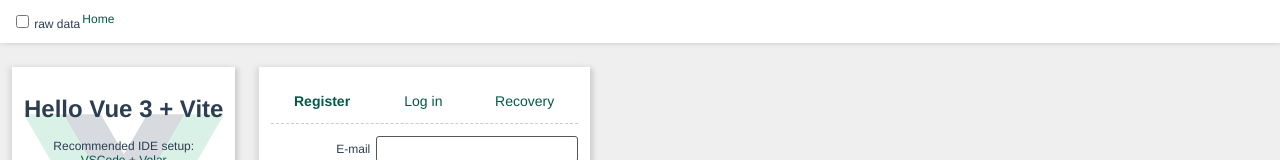
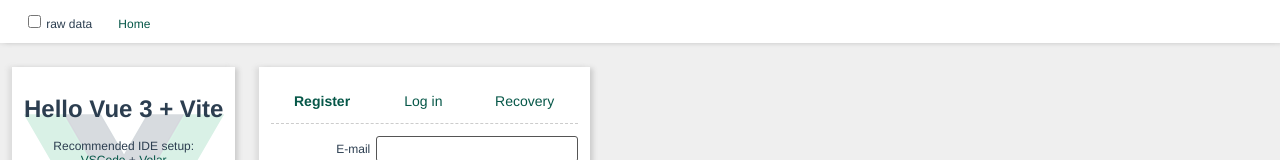
Before and after one commit to 747500/zm-front-test, a Vue app: page / in a window 1280 px wide. Shown: the top 160 px of the page. Built offline with nearby package versions, Linux system fonts and the light colour scheme; no server answers.

Commit message:
fixes home/lk boxes

```diff
--- a/src/App.vue
+++ b/src/App.vue
@@ -129,6 +129,12 @@ input[readonly] {
   margin: 0 0 1em 0;
   box-shadow: .32em .12em .4em #ccc, -.32em 0 .4em #ddd;
   background-color: #fff;
+  align-items: baseline;
+}
+
+.settings > * {
+  margin-left: 1em;
+  margin-right: 1em;
 }
 
 .app-menu {
--- a/src/Home.vue
+++ b/src/Home.vue
@@ -14,7 +14,7 @@ div(v-if="store.getters.isAuthorized")
   div(class="app-menu")
     h2 Личный кабинет
 
-  div(class="flex-container")
+  div(class="flex-container box-container")
     div
       LkProfile()
 
```
